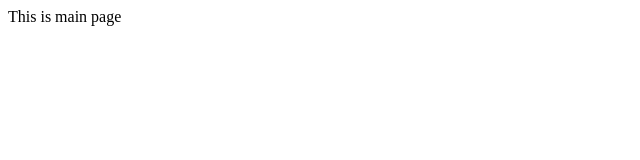
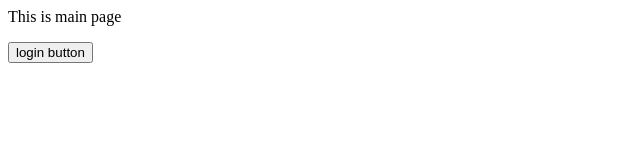
Before and after one commit to shakibbash/Assignment_2, a plain HTML site: page index.html in a window 1280 px wide. Shown: the whole page, without its empty margins (0-640 px from the left). Drawn offline with Linux system fonts and the light colour scheme.

Commit message:
adding login button

```diff
--- a/index.html
+++ b/index.html
@@ -1 +1,2 @@
 <p>This is main page</p>
+<button>login button</button>
```
